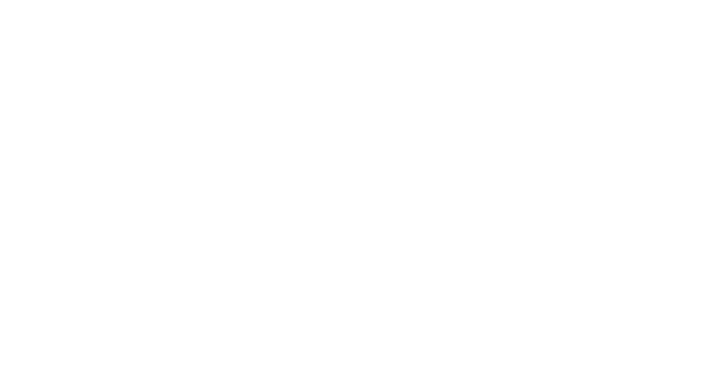
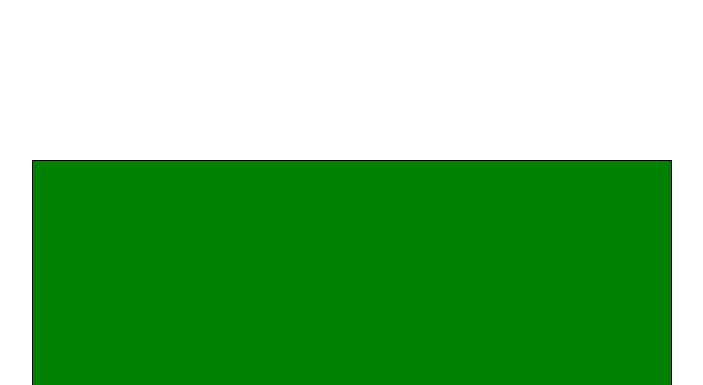
Before and after one commit to kenjin6576/Calculadora-2025, a plain HTML site: page index.html in a window 1280 px wide. Shown: the top 385 px of the page, without its empty margins (288-991 px from the left). Drawn offline with Linux system fonts and the light colour scheme.

```diff
--- a/index.css
+++ b/index.css
@@ -1 +1,12 @@
 /* CSS del index */
+
+#calculadora {
+    width: 40rem;
+    height: 70rem;
+    border: 1px solid black;
+
+    margin: auto;
+    margin-top: 10rem;
+
+
+}
--- a/index.html
+++ b/index.html
@@ -10,9 +10,14 @@
     <link rel="stylesheet" href="index.css">
     <link rel="stylesheet" href="config.css">
 
+
 </head>
 <body>
 
+    <main id="calculadora">
+        <div class="pantalla">123.45</div>
+        <div class="teclado"></div>
+    </main>
 
 
 </body>
--- a/views/pantallaviews.css
+++ b/views/pantallaviews.css
@@ -1,3 +1,11 @@
 .pantalla {
-    background: red;
+
+    height: 20rem;
+    background: green;
+
+    font-size: 5rem;
+
+    display: flex;
+    align-items: end;
+    justify-content: right;
 }
```
